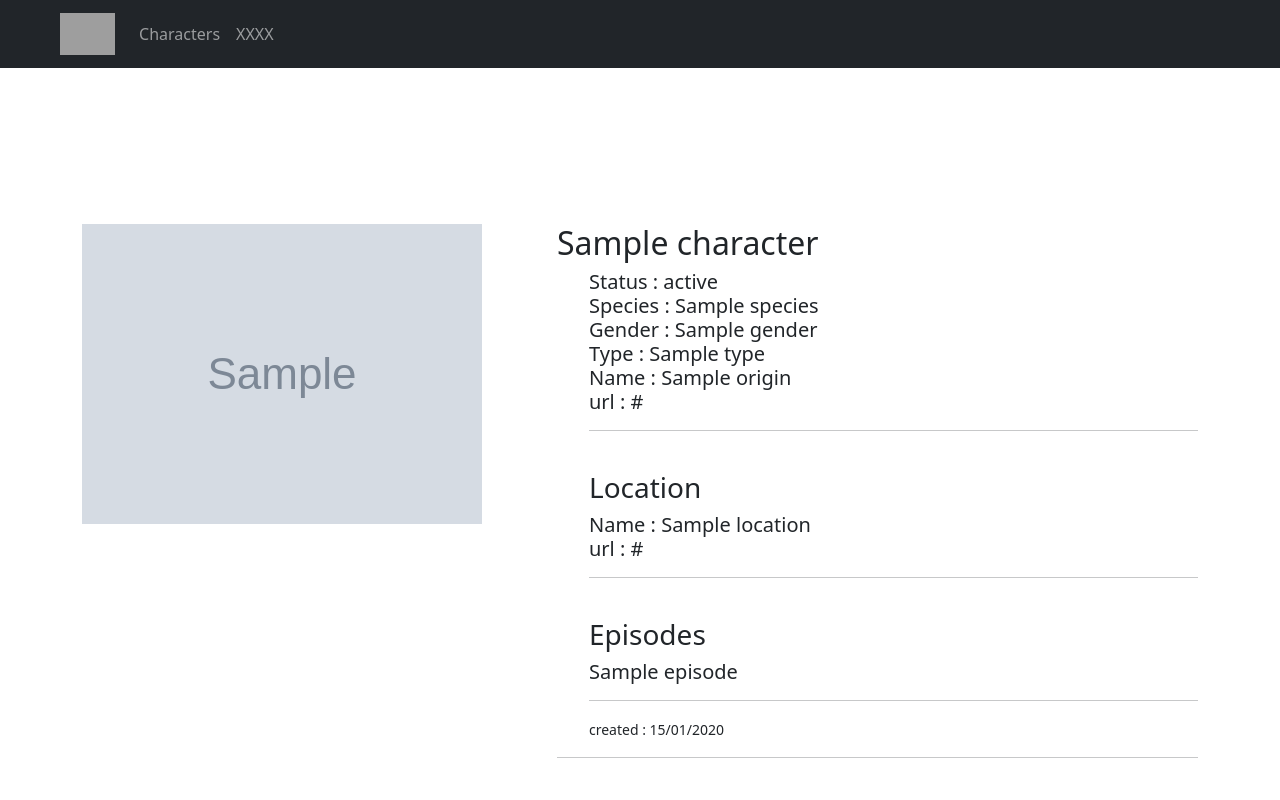
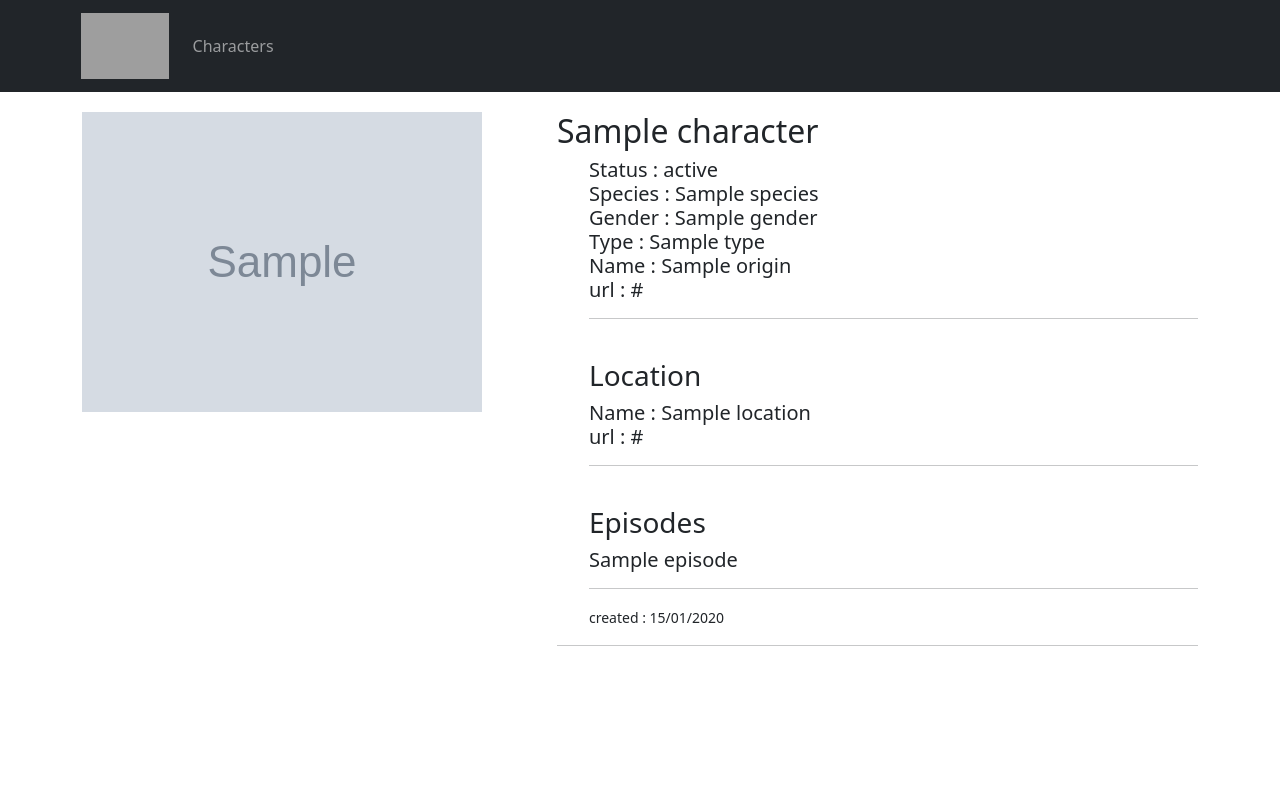
Before and after one commit to Aurel-GitHub/API-Rick-Morty---Symfony, a Symfony app: template templates/character/show.html.twig in a window 1280 px wide. Run offline with Twig, Linux system fonts and the light colour scheme; the template is opened without the code that fills it: most values are stand-ins (such as "Sample title", 1, 10 or a date in 2020); grey boxes marked "Sample" are stand-in pictures; some libraries are stand-ins or nearby versions; grey boxes are pictures that could not be loaded.

Commit message:
update navbar

```diff
--- a/templates/_navbar.html.twig
+++ b/templates/_navbar.html.twig
@@ -12,7 +12,7 @@
 							 <a class="nav-link" aria-current="page" href="http://localhost:8000/characters/1">Characters</a>
 						</li>
 						<li class="nav-item">
-							<a class="nav-link" href="/XXXXX">XXXX</a>
+							{# <a class="nav-link" href="/XXXXX">XXXX</a> #}
 						</li>
 					</ul>
 				</div>
--- a/templates/character/show.html.twig
+++ b/templates/character/show.html.twig
@@ -1,9 +1,9 @@
 {% extends 'base.html.twig' %}
 
-{% block title %}NAME{% endblock %}
+{% block title %}{{ character.name }}{% endblock %}
 
 {% block body %}
-<div class="row" style="padding-top:10rem">
+<div class="row" style="padding-top:3rem">
         <div class="col-md-5">
             <img src="{{ character.image }}" alt="{{ character.name}}" class="img-fluid"></img>
         </div>
```
